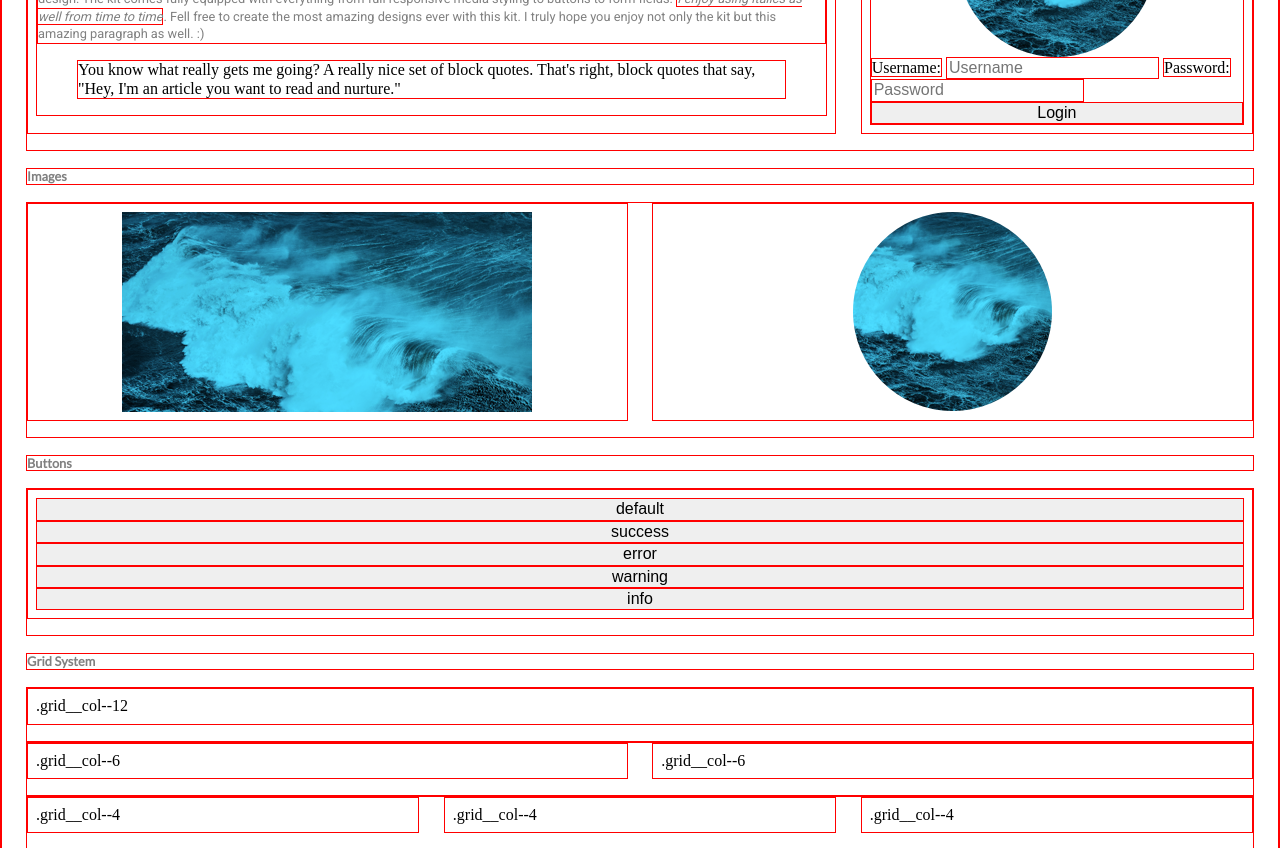
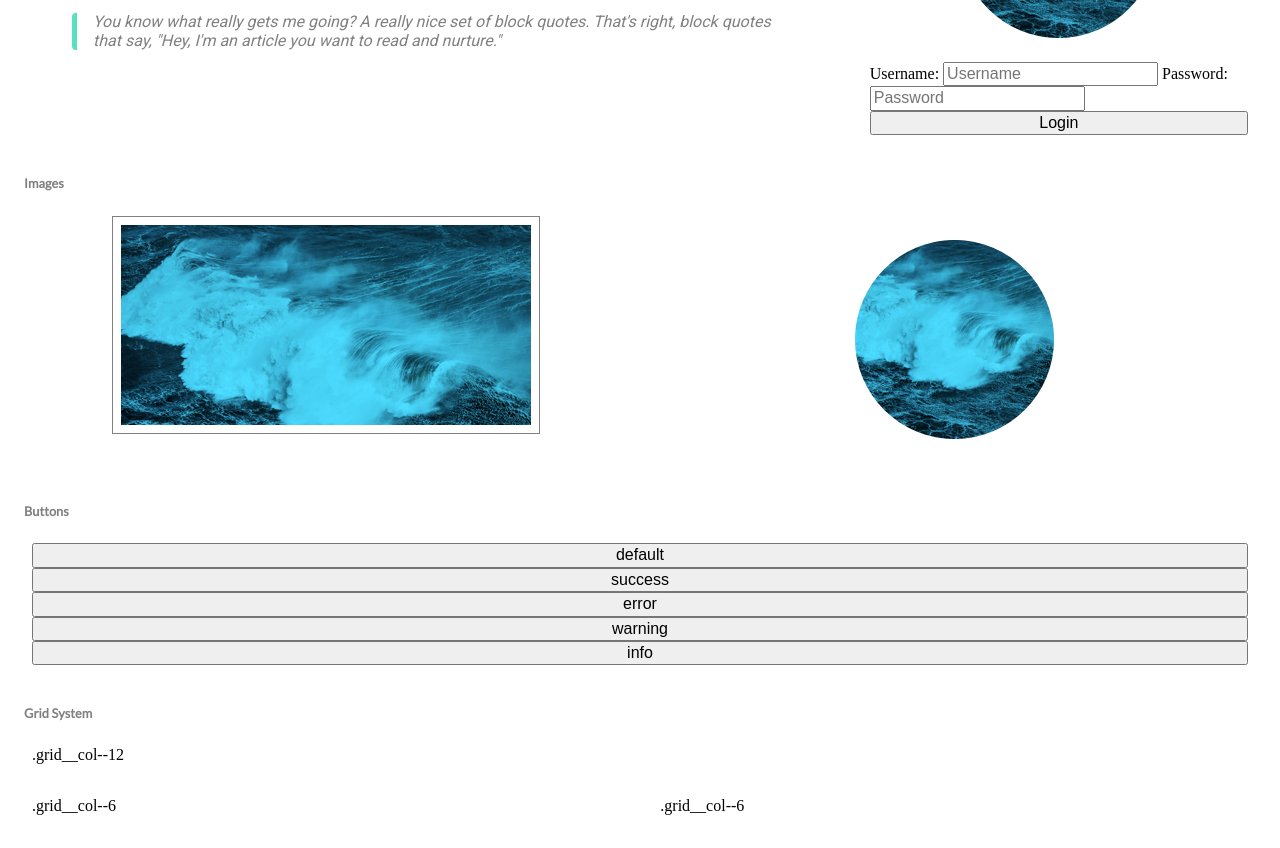
Before and after one commit to mtallerico1/Treehouse-FEWD-Project-5, a plain HTML site: page index.html in a window 1280 px wide. Shown: the part 547-1395 px from the top of the page. Drawn offline with Linux system fonts and the light colour scheme.

Commit message:
Adjusted image styles as well as blockquotes

```diff
--- a/scss/partials/base/_base.scss
+++ b/scss/partials/base/_base.scss
@@ -2,7 +2,7 @@
 
 * {
     box-sizing: border-box;
-    border: red 1px solid;
+    //border: red 1px solid;
 }
 p {
     font-family: $secondary-font;
--- a/scss/partials/components/_grid.scss
+++ b/scss/partials/components/_grid.scss
@@ -28,7 +28,7 @@
         .grid__col--#{$i} {
             width: percentage($target / $context);
             padding: .5em;
-
+            border-radius: $radius
         }
     }
 
--- a/scss/partials/components/_images.scss
+++ b/scss/partials/components/_images.scss
@@ -1,19 +1,16 @@
-.img--logo {
-    display: block;
-    margin-left: auto;
-    margin-right: auto;
+
+
+[class^= "img"] {
+    max-width: 100%;
+    @extend %center-img;
+
 }
 
-.img--frame{
-    display: block;
-    margin-left: auto;
-    margin-right: auto;
+.img--avatar {
+    padding: 1.5em;
 }
 
-
-
-.img--avatar{
-    display: block;
-    margin-left: auto;
-    margin-right: auto;
+.img--frame {
+    border: 1px solid gray;
+    padding: .5em;
 }
--- a/scss/partials/components/_typography.scss
+++ b/scss/partials/components/_typography.scss
@@ -16,3 +16,12 @@ h4 {
   font-size: .8em;
   color: $color-text-main;
 }
+
+blockquote {
+  font-family: $secondary-font;
+  font-style: italic;
+  color: $color-text-main;
+  border-left: 5px solid $primary-color;
+  border-radius: $radius;
+  padding-left: 1em;
+}
--- a/scss/partials/utilities/_extends.scss
+++ b/scss/partials/utilities/_extends.scss
@@ -13,3 +13,9 @@
     list-style: none;
     padding-left: 0;
 }
+
+%center-img {
+    display: block;
+    margin-left: auto;
+    margin-right: auto;
+}
```
Also changed, not shown: css/styles.css, 1 other file.
